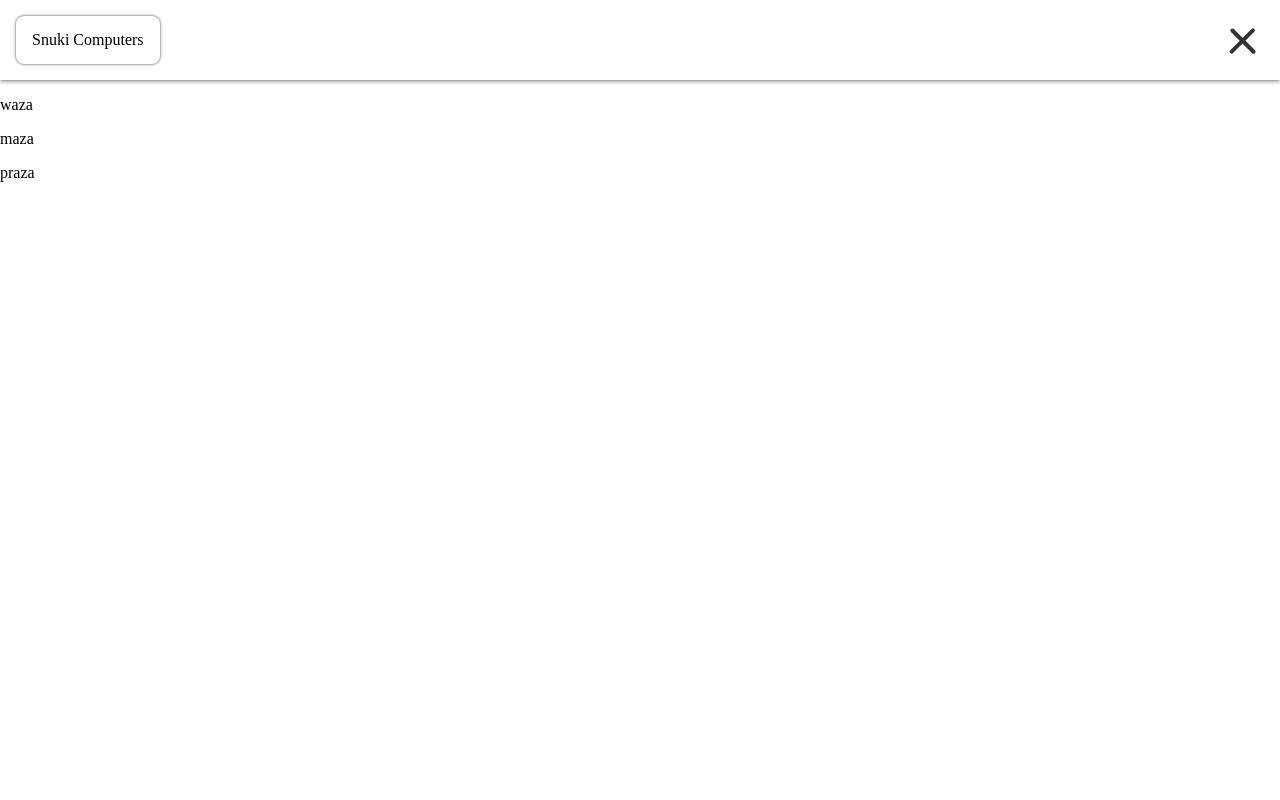
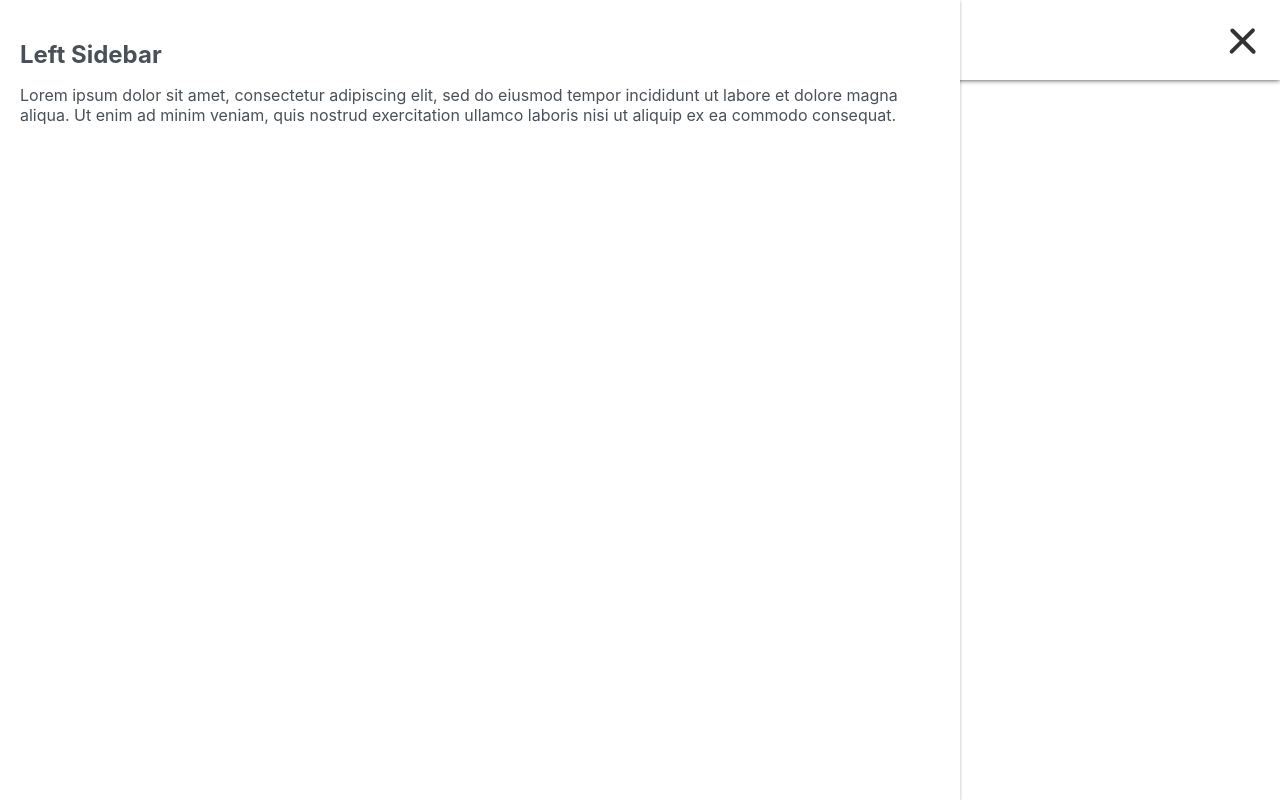
Before and after one commit to KibobiShtrudelz/nx-xstate, a React (Vite) app: page / in a window 1280 px wide. Both pictures are taken after a click on the element 1243 px from the left and 40 px from the top of the page. Built offline with nearby package versions, Linux system fonts and the light colour scheme.

Commit message:
wip: integrated nav sidebar

```diff
--- a/src/app/app.tsx
+++ b/src/app/app.tsx
@@ -1,10 +1,38 @@
-import { Main, Header } from '@components'
+import { Main, Header, Sidebar } from '@components'
+
+import { NavMachineContext } from '../context'
 
 import styles from './app.module.scss'
 
 export function App() {
+  const [state, send] = NavMachineContext.useActor()
+
+  const isSidebarVisible = state.value === 'visible'
+
   return (
     <div className={styles.app}>
+      <Sidebar
+        modal={false}
+        position="left"
+        showCloseIcon={false}
+        style={{ width: '75%' }}
+        visible={isSidebarVisible}
+        onHide={() => {
+          send(`HIDE_SIDEBAR`)
+        }}
+      >
+        <div>
+          <h2>Left Sidebar</h2>
+
+          <p>
+            Lorem ipsum dolor sit amet, consectetur adipiscing elit, sed do
+            eiusmod tempor incididunt ut labore et dolore magna aliqua. Ut enim
+            ad minim veniam, quis nostrud exercitation ullamco laboris nisi ut
+            aliquip ex ea commodo consequat.
+          </p>
+        </div>
+      </Sidebar>
+
       <Header />
 
       <Main />
--- /dev/null
+++ b/src/components/__primereact/sidebar.tsx
@@ -0,0 +1,5 @@
+import { Sidebar as PrimeSidebar, SidebarProps } from 'primereact/sidebar'
+
+export function Sidebar({ children, ...rest }: SidebarProps): JSX.Element {
+  return <PrimeSidebar {...rest}>{children}</PrimeSidebar>
+}
--- a/src/components/hamburger-menu/hamburger-menu.module.scss
+++ b/src/components/hamburger-menu/hamburger-menu.module.scss
@@ -3,6 +3,7 @@
   flex-direction: column;
   justify-content: space-around;
 
+  cursor: pointer;
   padding: 0.25rem;
   margin-left: auto;
 
--- a/src/components/hamburger-menu/hamburger-menu.tsx
+++ b/src/components/hamburger-menu/hamburger-menu.tsx
@@ -1,24 +1,32 @@
+import * as React from 'react'
+
 import clsx from 'clsx'
-import * as React from 'react'
+
+import { NavMachineContext } from '../../context'
 
 import styles from './hamburger-menu.module.scss'
 
-const { useState } = React
+export function HamburgerMenu(): JSX.Element {
+  const [state, send] = NavMachineContext.useActor()
 
-export function HamburgerMenu(): JSX.Element {
-  const [isOpen, setIsOpen] = useState(false)
+  const isSidebarVisible = state.value === 'visible'
 
   function handleMenuClick(e: React.MouseEvent<HTMLDivElement>) {
-    setIsOpen(!isOpen)
+    send(`${!isSidebarVisible ? 'SHOW' : 'HIDE'}_SIDEBAR`)
   }
 
   return (
     <div className={styles.hamburgerMenu} onClick={handleMenuClick}>
-      <div className={clsx(styles.stick, isOpen && styles.open)} />
+      <div className={clsx(styles.stick, isSidebarVisible && styles.open)} />
 
-      <div className={clsx(styles.stick, styles[isOpen ? 'open' : 'close'])} />
+      <div
+        className={clsx(
+          styles.stick,
+          styles[isSidebarVisible ? 'open' : 'close']
+        )}
+      />
 
-      <div className={clsx(styles.stick, isOpen && styles.open)} />
+      <div className={clsx(styles.stick, isSidebarVisible && styles.open)} />
     </div>
   )
 }
--- a/src/components/index.ts
+++ b/src/components/index.ts
@@ -6,4 +6,5 @@ export * from './header/header'
 export * from './hamburger-menu/hamburger-menu'
 
 // Primereact Components
+export * from './__primereact/sidebar'
 export * from './__primereact/carousel'
--- /dev/null
+++ b/src/context/index.ts
@@ -0,0 +1 @@
+export * from './nav-machine-context'
--- /dev/null
+++ b/src/context/nav-machine-context.ts
@@ -0,0 +1,5 @@
+import { createActorContext } from '@xstate/react'
+
+import { toggleNavMachine } from 'state-machine'
+
+export const NavMachineContext = createActorContext(toggleNavMachine)
--- a/src/main.tsx
+++ b/src/main.tsx
@@ -2,15 +2,19 @@ import * as React from 'react'
 import * as ReactDOM from 'react-dom/client'
 
 import { App } from './app/app'
+// import { NavMachineProvider } from '@providers'
 
 import 'primereact/resources/themes/lara-light-indigo/theme.css'
 import 'primereact/resources/primereact.min.css'
 import 'primeicons/primeicons.css'
+import { NavMachineProvider } from 'providers/state.provider'
 
 const root = ReactDOM.createRoot(document.getElementById('root') as HTMLElement)
 
 root.render(
   <React.StrictMode>
-    <App />
+    <NavMachineProvider>
+      <App />
+    </NavMachineProvider>
   </React.StrictMode>
 )
--- /dev/null
+++ b/src/providers/index.ts
@@ -0,0 +1 @@
+export * from './state.provider'
--- /dev/null
+++ b/src/providers/state.provider.tsx
@@ -0,0 +1,13 @@
+import * as React from 'react'
+
+import { NavMachineContext } from '@context'
+
+interface NavMachineProviderProps {
+  children: JSX.Element | React.ReactNode
+}
+
+export function NavMachineProvider({
+  children
+}: NavMachineProviderProps): JSX.Element {
+  return <NavMachineContext.Provider>{children}</NavMachineContext.Provider>
+}
--- a/src/state-machine.ts
+++ b/src/state-machine.ts
@@ -1,55 +1,22 @@
-import { createMachine, assign } from 'xstate';
+import { createMachine } from 'xstate'
 
-interface CountContext {
-  count: number;
-  updatedAt: Date;
-  message: string;
-}
+export const toggleNavMachine = createMachine({
+  predictableActionArguments: true,
+  id: 'sideBar',
+  initial: 'hidden',
+  states: {
+    visible: {
+      id: 'visible',
+      on: {
+        HIDE_SIDEBAR: 'hidden'
+      }
+    },
 
-type CountEvents = {
-  type: 'INCREMENT';
-  value: number;
-  time: Date;
-};
-
-export const toggleMachine = createMachine<CountContext, CountEvents>(
-  {
-    // adding a schema for the events will make them typesafe
-    schema: {
-      events: {} as CountEvents,
-    },
-    context: {
-      count: 0,
-      updatedAt: new Date(),
-      message: 'Hello World',
-    },
-    on: {
-      INCREMENT: {
-        actions: 'assignToContext',
-      },
-    },
-  },
-  {
-    actions: {
-      assignToContext: assign({
-        // increment the current count by the event value
-        count: (context, event) => context.count + event.value,
-
-        /*
-         * you can update multiple properties at once
-         * we name the context parameter `_`,
-         * to indicate that we don’t use it
-         */
-        updatedAt: (_, event) => event.time,
-
-        /*
-         * to keep TypeScript happy,
-         * update using a function with the context parameter
-         * again we use the name `_` to indicate that the
-         * parameter is unused
-         */
-        message: (_) => 'Count changed',
-      }),
-    },
+    hidden: {
+      id: 'hidden',
+      on: {
+        SHOW_SIDEBAR: 'visible'
+      }
+    }
   }
-);
+})
--- a/tsconfig.json
+++ b/tsconfig.json
@@ -16,6 +16,8 @@
     "paths": {
       "@pages": ["pages/index"],
       "@router": ["router/router"],
+      "@context": ["context/index"],
+      "@providers": ["providers/index"],
       "@components": ["components/index"]
     },
     "jsx": "react-jsx",
```
